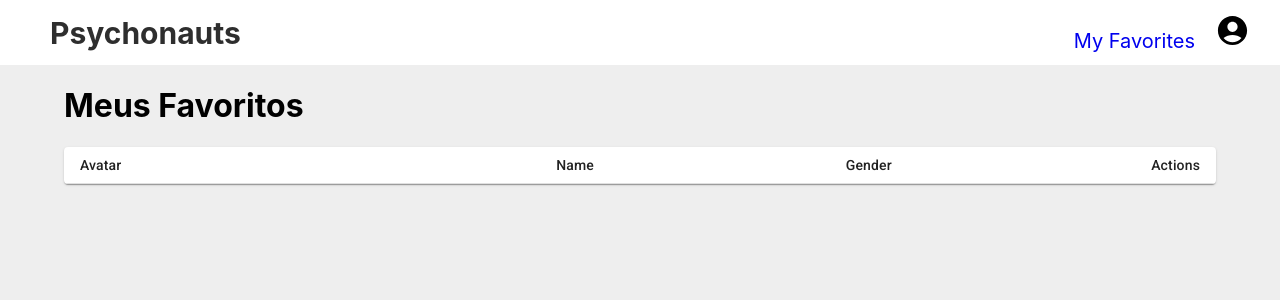
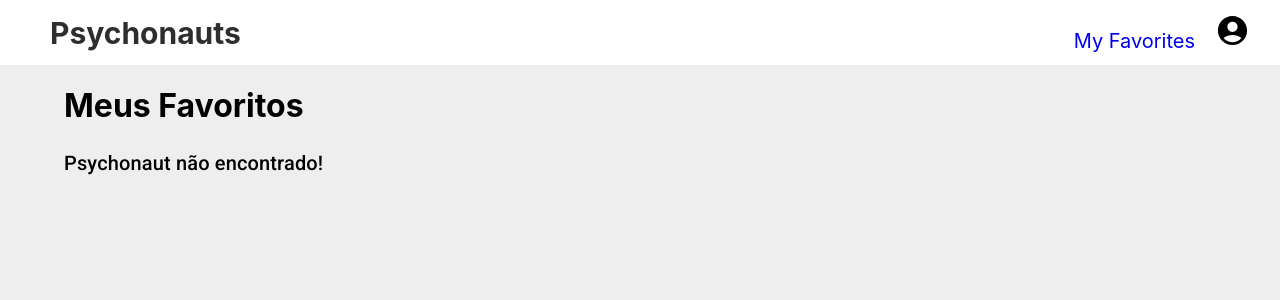
Before and after one commit to gabrielripardo/psychonauts, a React (Create React App) app: page /favorites in a window 1280 px wide. Shown: the top 300 px of the page. Built offline with nearby package versions, Linux system fonts and the light colour scheme.

Commit message:
feat: mostra mensagem caso não encontre o psychonaut na busca

```diff
--- a/src/components/SimpleTable.tsx
+++ b/src/components/SimpleTable.tsx
@@ -12,6 +12,8 @@
 import { PsyPowers } from "../models/psyPowers.model";
 import ButtonFavorite from "../components/Favorites/ButtonFavorite";
 import ButtonRemove from "../components/Favorites/ButtonRemove";
+import Box from "@mui/material/Box";
+import Typography from "@mui/material/Typography";
 
 export default function SimpleTable(props: any) {
   const [open, setOpen] = useState(false);
@@ -33,6 +35,7 @@
         <DetailsModal open={open} handleClose={handleClose} data={powers} />
       )}
 
+      {props.rows.length > 0 ? (
         <TableContainer component={Paper} data-testid="table_container">
           <Table sx={{ minWidth: 650 }} size="small" aria-label="a dense table">
             <TableHead>
@@ -81,6 +84,13 @@
             </TableBody>
           </Table>
         </TableContainer>
+      ) : (
+        <Box component="div">
+          <Typography id="transition-modal-title" variant="h6" component="h2">
+            Psychonaut não encontrado!
+          </Typography>
+        </Box>
+      )}
     </>
   );
 }
--- a/src/store/psychonauts.js
+++ b/src/store/psychonauts.js
@@ -21,6 +21,7 @@
     },
 
     psychonautsRequestFailed: (psychonauts, action) => {
+      psychonauts.list = [];
       psychonauts.loading = false;
     },
   },
```
Lines whose indentation alone changed are shown as unchanged.
